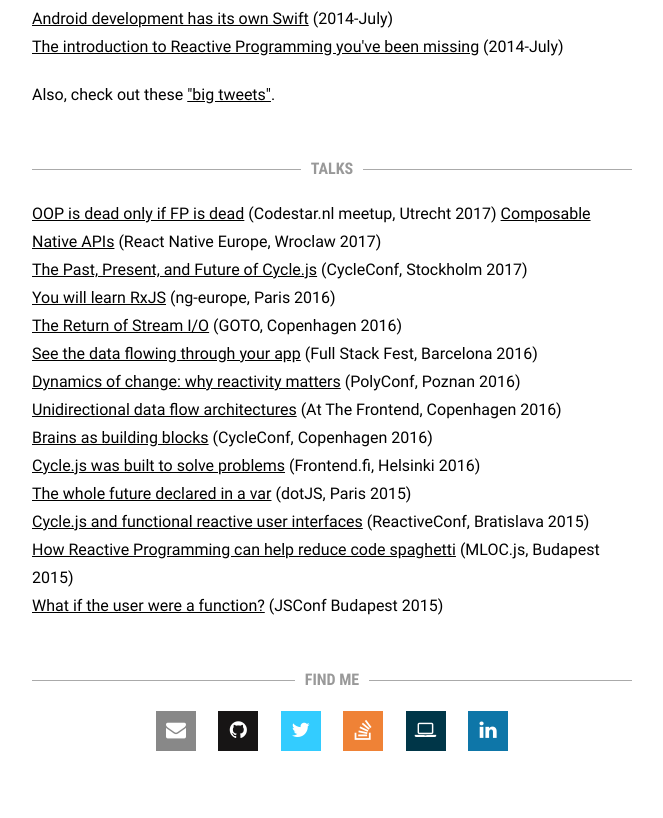
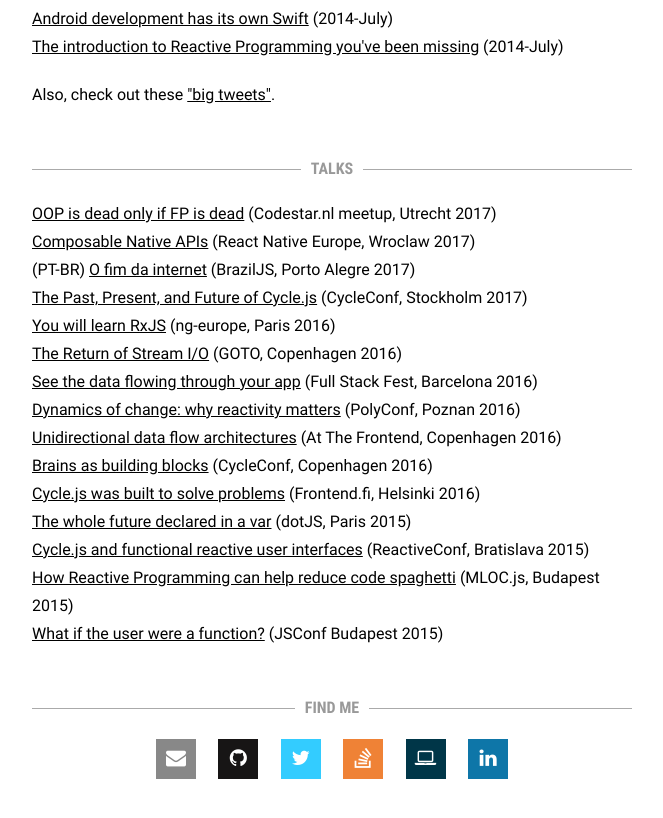
Before and after one commit to staltz/staltz.com, a Jekyll site: the page built from blog.html, in a window 1280 px wide and 900 px high, scrolled down 1156 px. Shown: the top 818 px of the window, without its empty margins (308-971 px from the left). Built offline with Jekyll 4.4.1, drawn with Linux system fonts in a browser that asks for light colours.

Commit message:
Add braziljs talk and fix break lines

```diff
--- a/blog.html
+++ b/blog.html
@@ -29,8 +29,9 @@ layout: blank
 
       <h2 id="talks" class="hr"><span class="hr">TALKS</span></h2>
       <p>
-        <a href="https://www.youtube.com/watch?v=wdP-Sl-im70">OOP is dead only if FP is dead</a> (Codestar.nl meetup, Utrecht 2017)
+        <a href="https://www.youtube.com/watch?v=wdP-Sl-im70">OOP is dead only if FP is dead</a> (Codestar.nl meetup, Utrecht 2017)<br />
         <a href="https://www.youtube.com/watch?v=YnRALIjnRM4">Composable Native APIs</a> (React Native Europe, Wroclaw 2017)<br />
+        (PT-BR) <a href="https://www.youtube.com/watch?v=CcDMWrH6VHU">O fim da internet</a> (BrazilJS, Porto Alegre 2017)<br />
         <a href="https://vimeo.com/album/4578937/video/216787869">The Past, Present, and Future of Cycle.js</a> (CycleConf, Stockholm 2017)<br />
         <a href="https://www.youtube.com/watch?v=uQ1zhJHclvs">You will learn RxJS</a> (ng-europe, Paris 2016)<br />
         <a href="https://www.youtube.com/watch?v=Tkjg179M-Nc">The Return of Stream I/O</a> (GOTO, Copenhagen 2016)<br />
```
